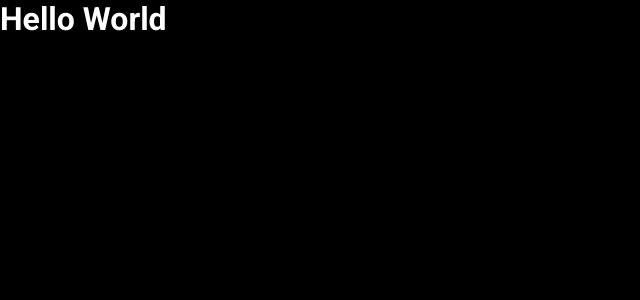
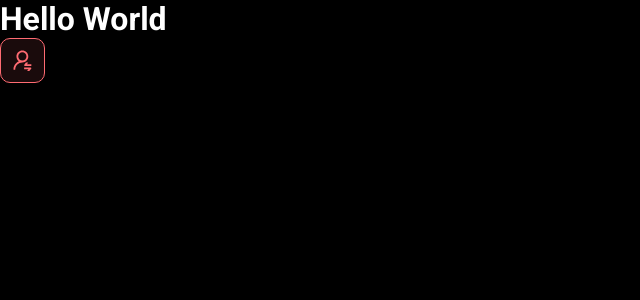
Before and after one commit to nelsoneo/dsmeta, a React (Vite) app in the folder frontend/: page / in a window 1280 px wide. Shown: the top 300 px of the page, without its empty margins (0-640 px from the left). Built offline with nearby package versions, Linux system fonts and the light colour scheme.

Commit message:
first component

```diff
--- a/frontend/src/App.tsx
+++ b/frontend/src/App.tsx
@@ -1,6 +1,12 @@
+import NotificationButton from "./components/NotificationButton";
 
 function App() {
-  return (<h1>Hello World</h1>)
+  return (
+    <>
+      <h1>Hello World</h1>
+      <NotificationButton />
+    </>
+  );
 }
 
-export default App
+export default App;
--- /dev/null
+++ b/frontend/src/components/NotificationButton/index.css
@@ -0,0 +1,20 @@
+.dsmeta-red-btn-container {
+    display: flex;
+    justify-content: center;
+}
+
+.dsmeta-red-btn {
+  height: 45px;
+  width: 45px;
+  background: rgba(255, 107, 114, 0.1);
+  border: 1px solid #ff6b72;
+  border-radius: 10px;
+  display: flex;
+  align-items: center;
+  justify-content: center;
+  cursor: pointer;
+}
+
+.dsmeta-red-btn img {
+    width: 19px;
+}
--- /dev/null
+++ b/frontend/src/components/NotificationButton/index.tsx
@@ -0,0 +1,11 @@
+import iconNotification from '../../assets/img/nitification-icon.svg';
+import './index.css';
+function NotificationButton() {
+  return (
+    <div className="dsmeta-red-btn">
+        <img src={iconNotification} alt="Notification" />
+    </div>
+  )
+}
+
+export default NotificationButton;
```
Also changed, not shown: frontend/src/index.css (+3 -22 lines), frontend/src/assets/img/nitification-icon.svg (added), 1 other file (tests, documents, lock files or other folders).
